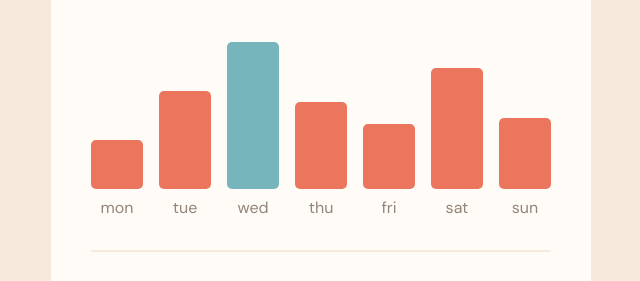
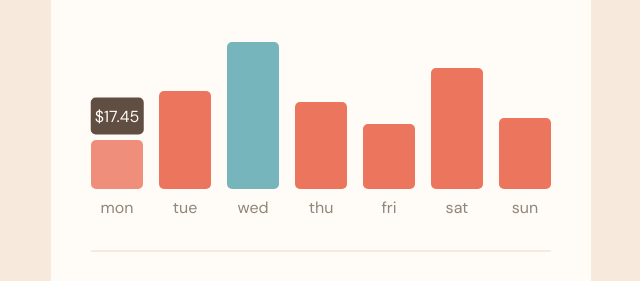
Before and after one commit to K3PAA/fem-chart-project, a plain HTML site: page index.html in a window 1280 px wide. In both pictures the pointer is over the element 436 px from the left and 502 px from the top of the page. Shown: the part 338-619 px from the top of the page, without its empty margins (319-959 px from the left). Drawn offline with Linux system fonts and the light colour scheme.

Commit message:
Hover effects

```diff
--- a/app.js
+++ b/app.js
@@ -18,7 +18,9 @@ function renderChart(data) {
       <div class="chart__col | flex">
        <div class="chart__drawing ${
          amount === max ? 'bg-cyan' : 'bg-red'
-       }" style="--_height: ${Math.round(amount * 2.8)}px;"></div>
+       }" style="--_height: ${Math.round(
+        amount * 2.8
+      )}px;" data-amount="${amount}"></div>
        <p class="chart__day">${day} </p>
       </div>`
     })
--- a/style.css
+++ b/style.css
@@ -169,6 +169,27 @@ body {
 .chart__drawing {
   border-radius: 5px;
   height: var(--_height);
+  cursor: pointer;
+  transition: opacity 300ms ease;
+  position: relative;
+}
+
+.chart__drawing:hover::before {
+  content: '$' attr(data-amount);
+
+  position: absolute;
+  opacity: 1;
+  top: -1.5rem;
+  left: 50%;
+  transform: translate(-50%, -50%);
+  background-color: var(--clr-dark-brown);
+  border-radius: 0.3125rem;
+  padding: 0.5rem 0.25rem;
+  color: var(--clr-chart);
+}
+
+.chart__drawing:hover {
+  opacity: 0.8;
 }
 
 @media (max-width: 40em) {
```
